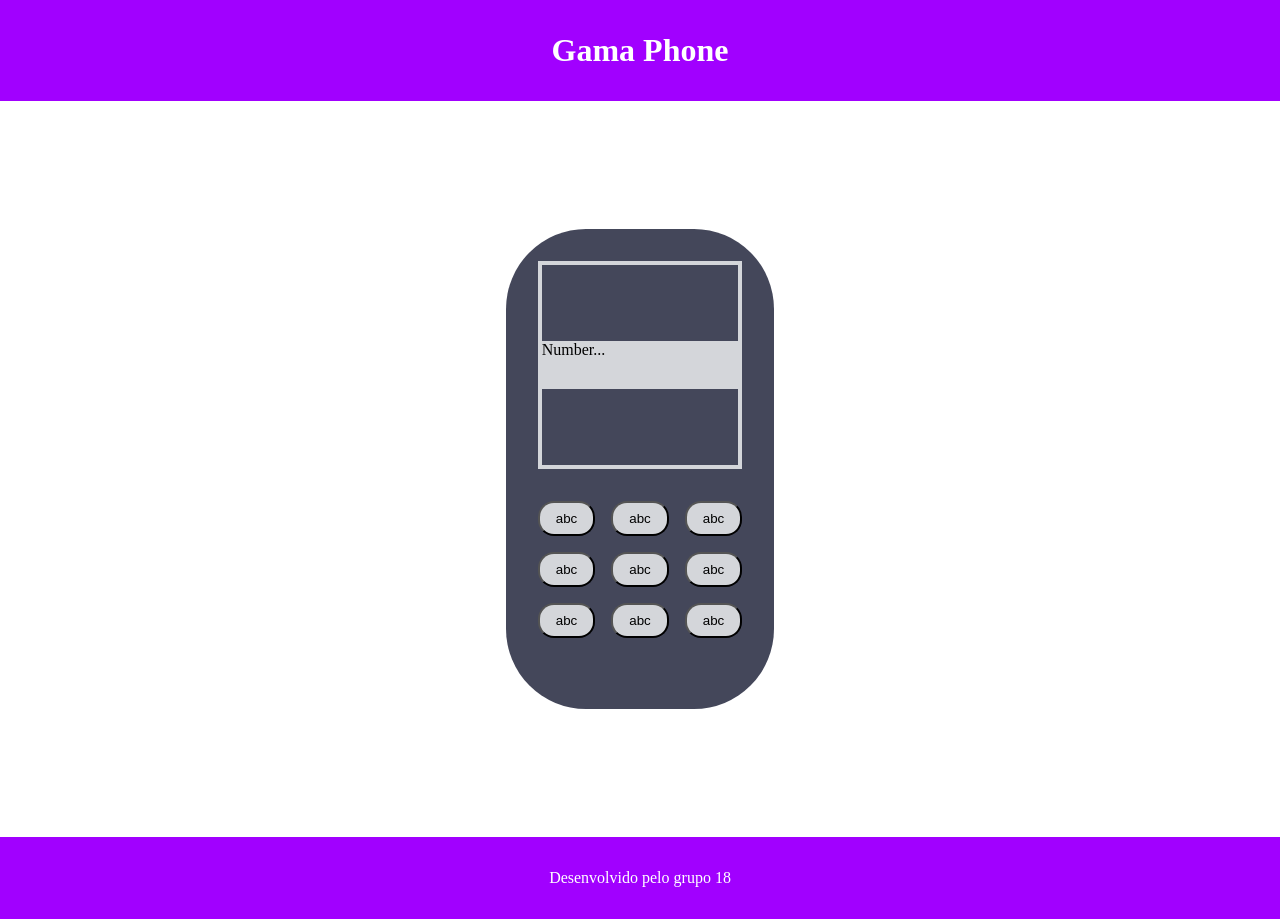
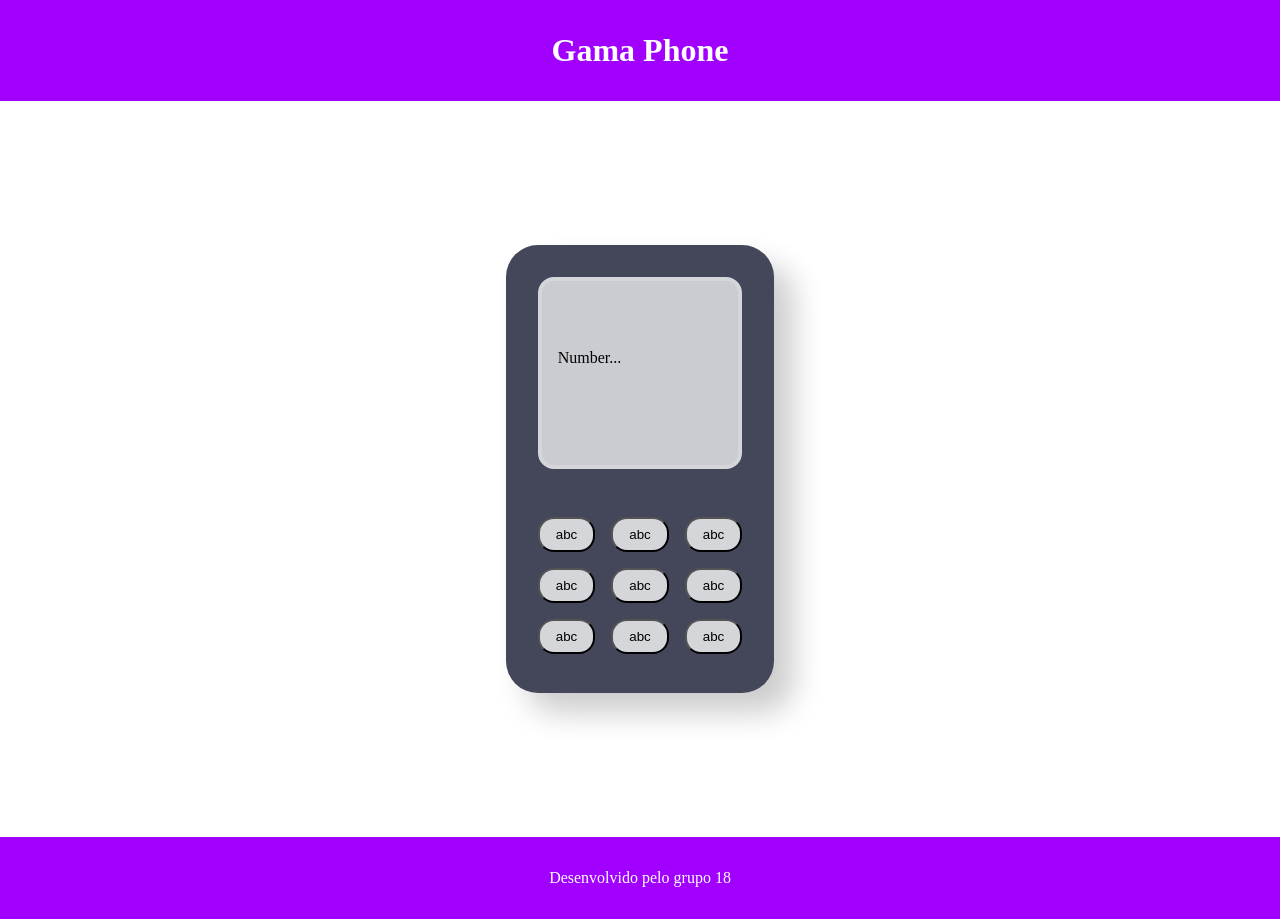
Before and after one commit to Aouza/gama-academy-phone, a React (Create React App) app: page / in a window 1280 px wide. Built offline with nearby package versions, Linux system fonts and the light colour scheme.

Commit message:
Screen updated

```diff
--- a/src/pages/Main/styles.js
+++ b/src/pages/Main/styles.js
@@ -9,30 +9,26 @@ export const Container = styled.div`
 
 export const BoxCellphone = styled.div`
   background-color: #44475a;
-  height: 30rem;
+  height: 28rem;
   display: flex;
-  border-radius: 5rem;
+  border-radius: 2rem;
   overflow: hidden;
   padding: 2rem;
   flex-direction: column;
   align-items: center;
+  box-shadow: 20px 20px 30px rgba(0, 0, 0, 0.2);
 `;
 
 export const WrapperScreen = styled.div`
-  background-color: transparent;
+  background-color: #d4d6daee;
+  padding: 0 1rem;
   width: 100%;
-  /* border-radius: 1rem 1rem 100% 100%; */
-  height: 13rem;
+  height: 12rem;
   border: 4px solid #d4d6da;
-  display: -webkit-box;
-  display: -webkit-flex;
-  display: -ms-flexbox;
   display: flex;
-  -webkit-align-items: center;
-  -webkit-box-align: center;
-  -ms-flex-align: center;
   align-items: center;
-  margin-bottom: 2rem;
+  margin-bottom: 3rem;
+  border-radius: 1rem;
 `;
 
 export const WrapperButtons = styled.div`
@@ -44,5 +40,4 @@ export const WrapperButtons = styled.div`
 export const Screen = styled.div`
   width: 100%;
   height: 3rem;
-  background: #d4d6da;
 `;
```
